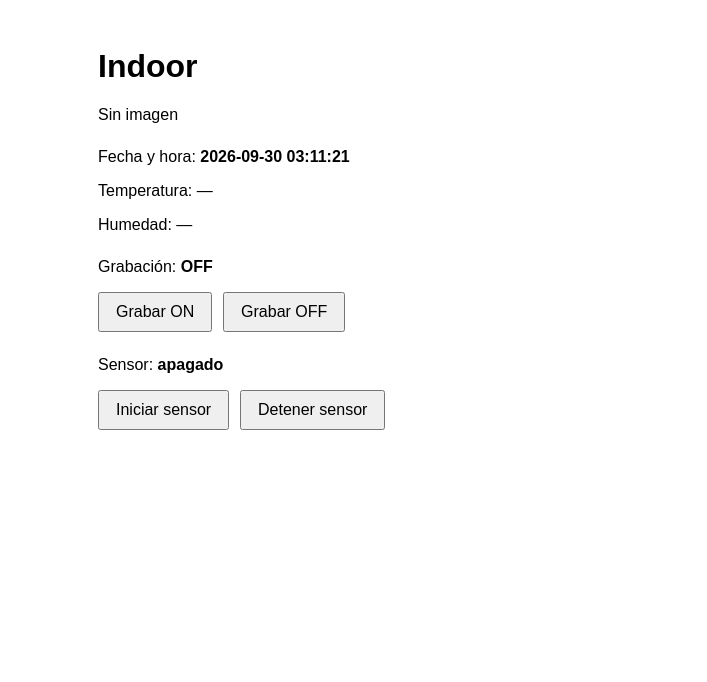
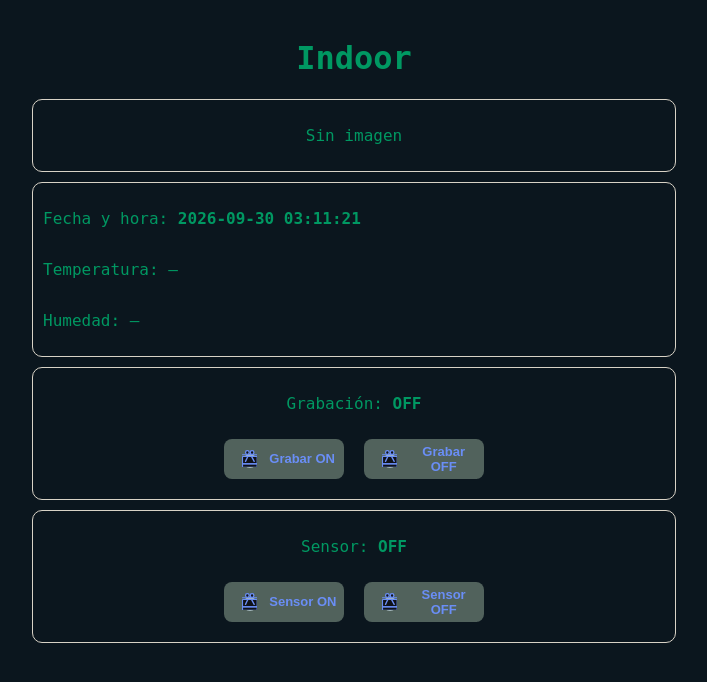
Before and after one commit to joelcastagnani/indoor, a Flask app: page / in a window 1280 px wide. Shown: the top 682 px of the page, without its empty margins (286-993 px from the left). Run offline with Flask 3, Linux system fonts and the light colour scheme.

Commit message:
corrijo HTML y CSS (temporal). No hay modificaciones en py

```diff
--- a/app.py
+++ b/app.py
@@ -37,7 +37,7 @@ def parse_clima():
 
 @app.get("/")
 def index():
-    est_sen = "prendido" if vivo(sen) else "apagado"
+    est_sen = "ON" if vivo(sen) else "OFF"
     est_vid = "ON" if grabacion_on() else "OFF"
     ahora = datetime.now().strftime("%Y-%m-%d %H:%M:%S")
     clima = parse_clima()
@@ -94,4 +94,6 @@ def sen_off():
 
 
 if __name__ == "__main__":
+    app.config["TEMPLATES_AUTO_RELOAD"] = True
+    app.config["SEND_FILE_MAX_AGE_DEFAULT"] = 0
     app.run(host="127.0.0.1", port=5000, debug=False)
--- a/static/style.css
+++ b/static/style.css
@@ -1,26 +1,126 @@
-body {
-  font-family: sans-serif;
-  max-width: 32rem;
-  margin: 3rem auto;
+/*
+#34403A background
+#009862 titulo y subtitulo
+*/
+
+:root {
+  --fondo: #0B161E;
+  --titulos: #009862;
 }
 
+body {
+  font-family: jetbrains-mono, monospace;
+  background-color: var(--fondo);
+  padding: 10px;
+  display: flex;
+  flex-direction: column;
+}
 section {
-  margin-bottom: 1.5rem;
+  border: 1px solid #D8D2C6;
+  border-radius: 10px;
+  padding: 10px;
+  margin: 10px;
+  width: 50%;
+  margin: 0 auto;
+  margin-bottom: 10px;
+  color: var(--titulos);
+
+  display: flex;
+  flex-direction: column;
+  align-items: center;
+}
+button {
+  border: 1px solid black;
+}
+img {
+  border: 1px solid black;
 }
 
-form {
-  display: inline-block;
-  margin-right: 0.4rem;
+.info{
+  width: 100%;
+  display: flex;
+  flex-direction: column;
+  align-items: left;
+}
+.tit {
+  width: 50%;
+  text-align: center;
+  color: var(--titulos);
+  margin-left: auto;
+  margin-right: auto;
+}
+.switches{
+  margin: auto;
+  width: 100%;
+  display: flex;
+  flex-direction: row;
+  justify-content: center;
+}
+.onoff{
+  margin: 10px;
 }
 
-button {
-  padding: 0.55rem 1rem;
-  font-size: 1rem;
+
+/* From Uiverse.io by vinodjangid07 */
+.reward-btn {
+  width: 120px;
+  height: 40px;
+  background-color: #51625C;
+  display: flex;
+  align-items: center;
+  justify-content: center;
+  border: none;
+  border-radius: 8px;
+  cursor: pointer;
+  transition: all 0.3s;
+  margin: 10px;
 }
-
-img {
-  width: 100%;
-  max-width: 28rem;
-  height: auto;
-  display: block;
+.IconContainer {
+  width: 40px;
+  height: 40px;
+  display: flex;
+  flex-direction: column;
+  align-items: center;
+  justify-content: center;
+  position: relative;
 }
+.IconContainer svg {
+  width: 40%;
+  z-index: 3;
+}
+.box-top {
+  transition: all 0.3s;
+}
+.text {
+  color: #D8D2C6;
+  width: 70px;
+  height: 100%;
+  font-size: 13px;
+  color: #6a8ef6;
+  display: flex;
+  align-items: center;
+  justify-content: flex-start;
+  font-weight: 600;
+}
+.reward-btn:hover .IconContainer .box-top {
+  transform: translateY(-5px);
+}
+.reward-btn:hover {
+  background-color: #202531;
+}
+.reward-btn:hover .coin {
+  transform: translateY(-5px);
+  transition-delay: 0.2s;
+}
+.coin {
+  width: 25%;
+  height: 25%;
+  background-color: #0B161E;
+  position: absolute;
+  border-radius: 50%;
+  transition: all 0.3s;
+  z-index: 1;
+  border: 2px solid #A6B9BE;
+  margin-top: 4px;
+}
+/* From Uiverse.io by vinodjangid07 */
--- /dev/null
+++ b/templates/_macros.html
@@ -0,0 +1,22 @@
+{% macro reward_button(text='Rewards', type='button', mask_id='reward-button-mask') %}
+<button type="{{ type }}" class="reward-btn">
+	<span class="IconContainer">
+		<svg xmlns="http://www.w3.org/2000/svg" fill="none" viewBox="0 0 60 20" class="box-top box">
+			<path stroke-linecap="round" stroke-width="4" stroke="#6A8EF6" d="M2 18L58 18"></path>
+			<circle stroke-width="5" stroke="#6A8EF6" fill="#101218" r="7" cy="9.5" cx="20.5"></circle>
+			<circle stroke-width="5" stroke="#6A8EF6" fill="#101218" r="7" cy="9.5" cx="38.5"></circle>
+		</svg>
+		<svg xmlns="http://www.w3.org/2000/svg" fill="none" viewBox="0 0 58 44" class="box-body box">
+			<mask fill="white" id="{{ mask_id }}">
+				<rect rx="3" height="44" width="58"></rect>
+			</mask>
+			<rect mask="url(#{{ mask_id }})" stroke-width="8" stroke="#6A8EF6" fill="#101218" rx="3" height="44" width="58"></rect>
+			<line stroke-width="6" stroke="#6A8EF6" y2="29" x2="58" y1="29" x1="-3.61529e-09"></line>
+			<path stroke-linecap="round" stroke-width="5" stroke="#6A8EF6" d="M45.0005 20L36 3"></path>
+			<path stroke-linecap="round" stroke-width="5" stroke="#6A8EF6" d="M21 3L13.0002 19.9992"></path>
+		</svg>
+		<span class="coin"></span>
+	</span>
+	<span class="text">{{ text }}</span>
+</button>
+{% endmacro %}
--- a/templates/index.html
+++ b/templates/index.html
@@ -1,13 +1,16 @@
+{% from "_macros.html" import reward_button %}
 <!doctype html>
 <html lang="es">
+
 <head>
   <meta charset="utf-8">
-  <meta http-equiv="refresh" content="2">
+  <!-- <meta http-equiv="refresh" content="2"> -->
   <title>Indoor</title>
   <link rel="stylesheet" href="{{ url_for('static', filename='style.css') }}">
 </head>
+
 <body>
-  <h1>Indoor</h1>
+  <h1 class="tit">Indoor</h1>
 
   <section>
     {% if preview_v %}
@@ -18,6 +21,7 @@
   </section>
 
   <section>
+    <div class="info">
       <p>Fecha y hora: <strong>{{ ahora }}</strong></p>
       {% if clima %}
       <p>Temperatura: <strong>{{ clima.temp }} °C</strong></p>
@@ -26,18 +30,32 @@
       <p>Temperatura: —</p>
       <p>Humedad: —</p>
       {% endif %}
+    </div>
   </section>
 
     <section>
     <p>Grabación: <strong>{{ est_vid }}</strong></p>
-    <form method="post" action="/vid/on"><button type="submit">Grabar ON</button></form>
-    <form method="post" action="/vid/off"><button type="submit">Grabar OFF</button></form>
+    <div class="switches">
+      <form method="post" action="/vid/on">
+        {{ reward_button(text="Grabar ON", type="submit", mask_id="mask-vid-on") }}
+      </form>
+      <form method="post" action="/vid/off">
+        {{ reward_button(text="Grabar OFF", type="submit", mask_id="mask-vid-off") }}
+      </form>
+    </div>
   </section>
 
   <section>
     <p>Sensor: <strong>{{ est_sen }}</strong></p>
-    <form method="post" action="/sen/on"><button type="submit">Iniciar sensor</button></form>
-    <form method="post" action="/sen/off"><button type="submit">Detener sensor</button></form>
+    <div class="switches">
+      <form method="post" action="/sen/on">
+        {{ reward_button(text="Sensor ON", type="submit", mask_id="mask-sen-on") }}
+      </form>
+      <form method="post" action="/sen/off">
+        {{ reward_button(text="Sensor OFF", type="submit", mask_id="mask-sen-off") }}
+      </form>
+    </div>
   </section>
 </body>
+
 </html>
```
Lines whose indentation alone changed are shown as unchanged.
